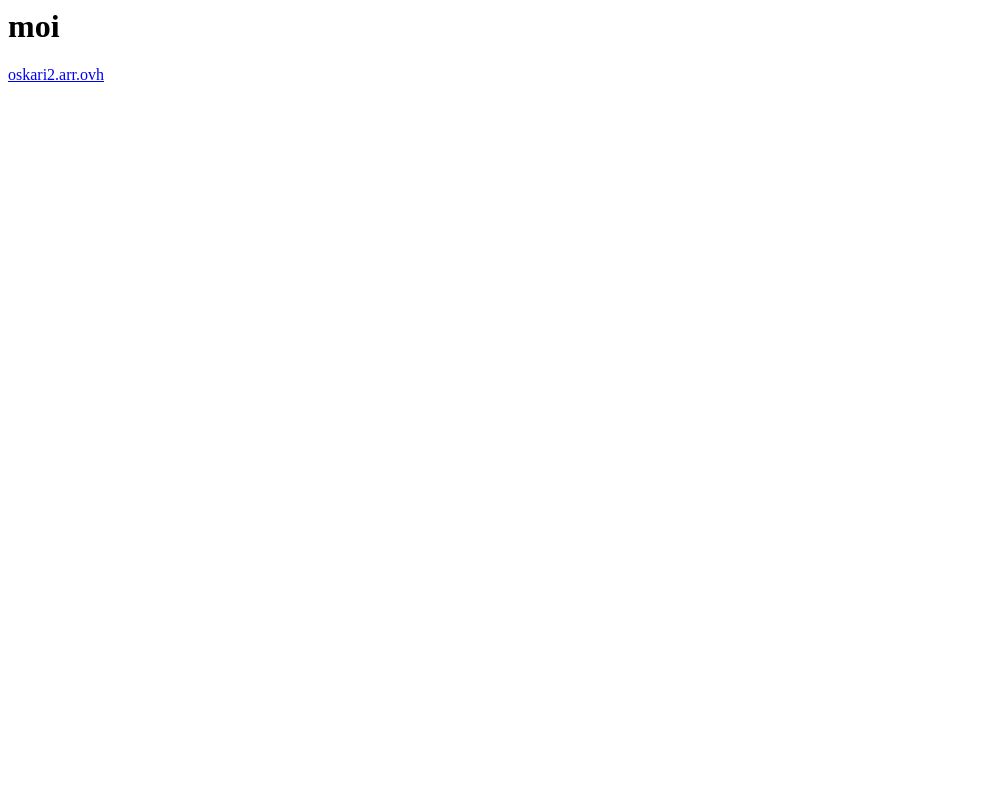
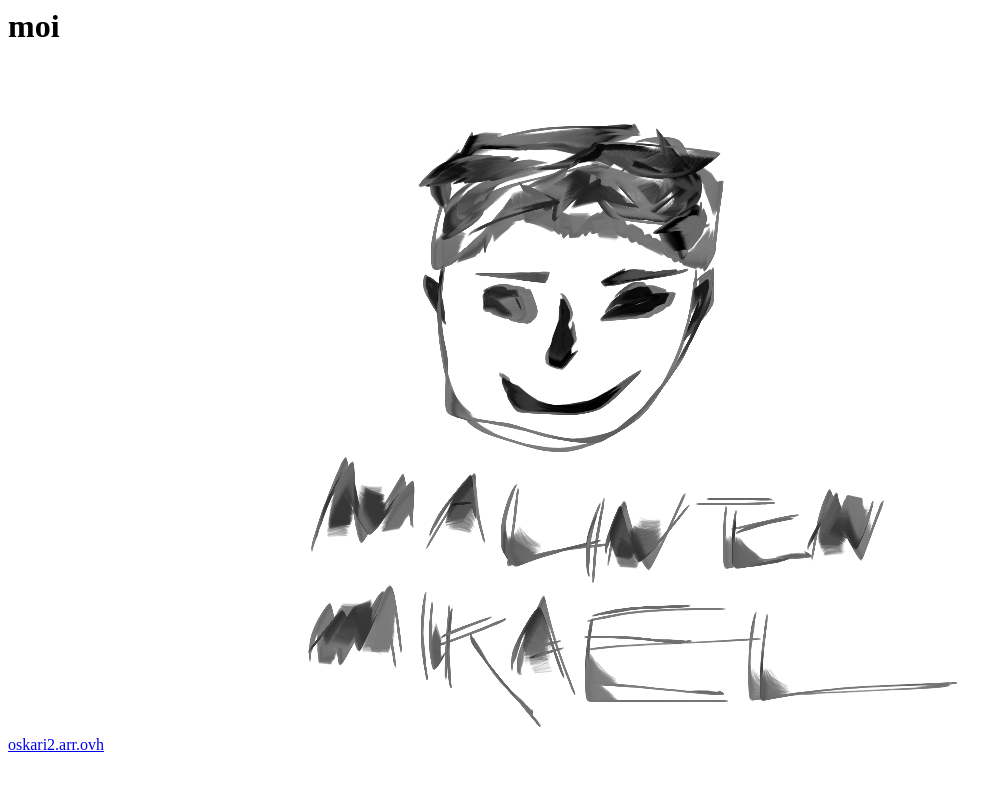
Before and after one commit to 0sakriki/oskari.arr.ovh_verkkosivu, a plain HTML site: page index.html in a window 1280 px wide. Shown: the whole page, without its empty margins (0-1007 px from the left). Drawn offline with Linux system fonts and the light colour scheme.

Commit message:
Update index.html

```diff
--- a/index.html
+++ b/index.html
@@ -1,2 +1,4 @@
 <h1>moi</h1>
 <a href="https://oskari2.arr.ovh/">oskari2.arr.ovh</a>
+
+<img src="malinenmikael.png">
```
